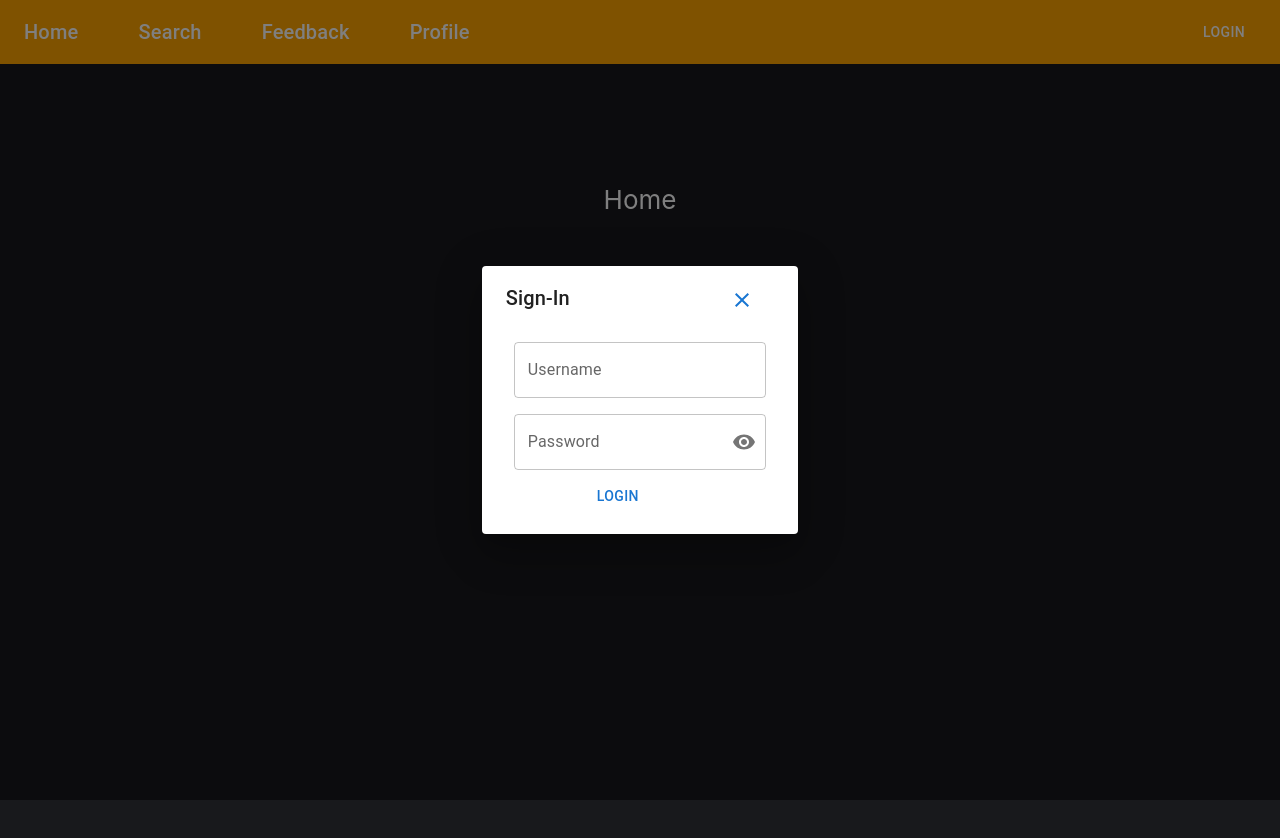
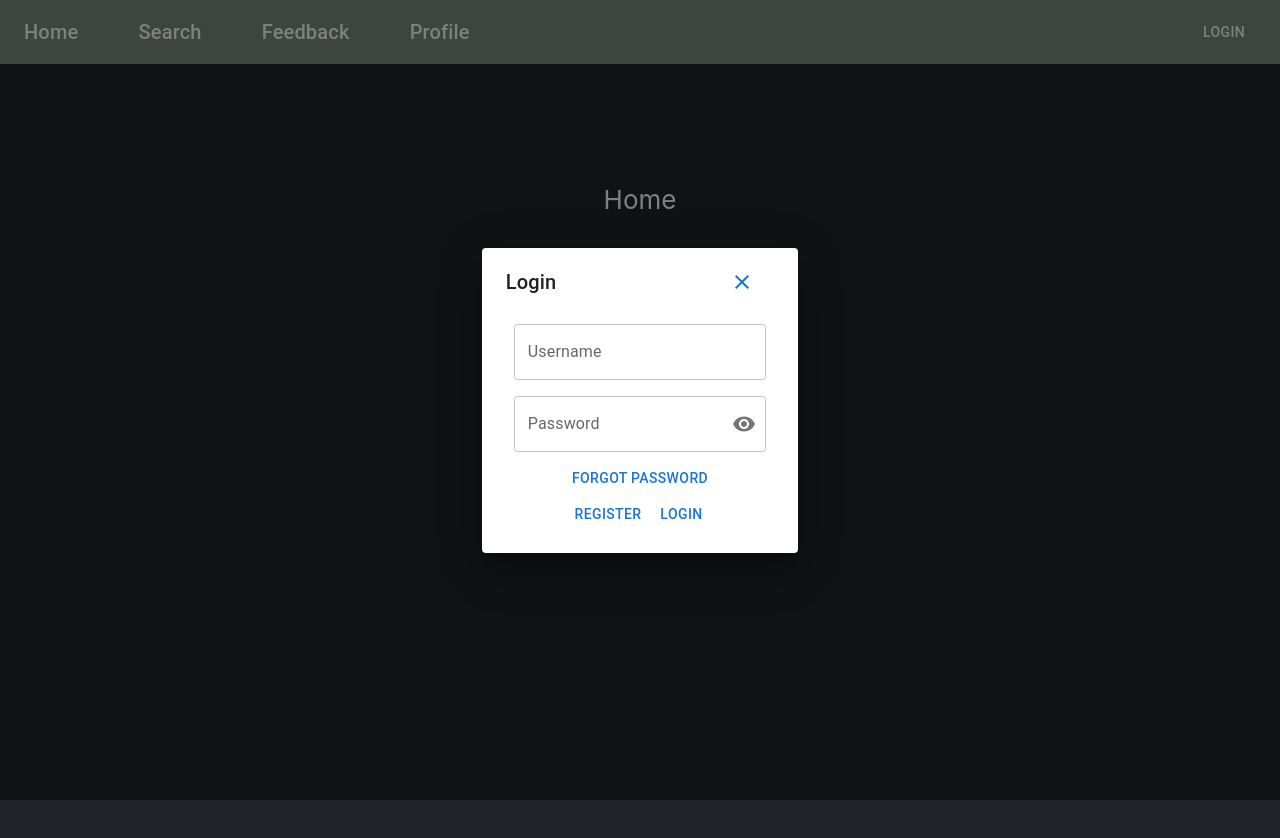
Before and after one commit to tuan882612/nib_nav_c, a React (Create React App) app: page / in a window 1280 px wide. Both pictures are taken after a click on the button "LOGIN". Shown: the top 838 px of the page. Built offline with nearby package versions, Linux system fonts and the light colour scheme.

Commit message:
ux, sessions, api connections
Co-authored-by: Dhrutik-S <Dhrutik-S@users.noreply.github.com>
Co-authored-by: tuan trinh <tuan882612@users.noreply.github.com>

```diff
--- a/public/index.html
+++ b/public/index.html
@@ -4,7 +4,6 @@
     <meta charset="utf-8" />
     <link rel="icon" href="" />
     <meta name="viewport" content="width=device-width, initial-scale=1" />
-    <meta name="theme-color" content="#000000" />
     <title>Nib Nav</title>
   </head>
   <body>
--- a/src/Assets/Styles/Feedback.css
+++ b/src/Assets/Styles/Feedback.css
@@ -1,6 +1,6 @@
 .main-container {
     min-height: 100vh;
-    background-color: #18191c;
+    background-color: #212529;
     color: rgb(255, 255, 255);
     font-size: calc(10px + 2vmin);
 }
--- a/src/Assets/Styles/Home.css
+++ b/src/Assets/Styles/Home.css
@@ -1,7 +1,7 @@
 .body {
   display: flex;
   min-height: 100vh;
-  background-color: #18191c;
+  background-color: #212529;
   color: rgb(255, 255, 255);
   font-size: calc(10px + 2vmin);
 }
--- a/src/Assets/Styles/Search.css
+++ b/src/Assets/Styles/Search.css
@@ -1,7 +1,7 @@
 .body {
     display: flex;
     min-height: 100vh;
-    background-color: #18191c;
+    background-color: #212529;
     color: rgb(255, 255, 255);
     font-size: calc(10px + 2vmin);
     justify-content: center;
--- a/src/Components/Login.js
+++ b/src/Components/Login.js
@@ -6,12 +6,12 @@ import {
 	InputLabel,
 	IconButton,
 	Button,
-	TextField
+	TextField,
 } from '@mui/material';
 import Visibility from '@mui/icons-material/Visibility';
-import VisibilityOff from '@mui/icons-material/VisibilityOff'
-import { useForm } from "react-hook-form";
-import { useState } from 'react'
+import VisibilityOff from '@mui/icons-material/VisibilityOff';
+import { useForm } from 'react-hook-form';
+import { useState } from 'react';
 import axios from 'axios';
 
 function Login() {
@@ -39,26 +39,29 @@ function Login() {
 
 	const { handleSubmit } = useForm();
 
-  	const onSubmit = (event) => {
-		axios.post('http://localhost:8080/login/', {
-			email:values.username,
-			password:values.password
-		}).then((response) => {
+	const onSubmit = (event) => {
+		const body = {
+			email: values.username,
+			password: values.password,
+		};
+
+		axios.post('http://localhost:8080/login/', body).then((response) => {
 			if (response.status === 200) {
-				sessionStorage.setItem("Id",values.username)
-				console.log(sessionStorage.getItem("Id"),response.data);
+				sessionStorage.setItem('id', values.username);
+				sessionStorage.setItem("login", true)
+				console.log(sessionStorage.getItem('id'), response.data);
 			} else {
-				console.log("Invalid input")
+				console.log('Invalid input');
 			}
 		});
-	}
+	};
 
 	return (
 		<div>
 			<form onSubmit={handleSubmit(onSubmit)}>
 				<div>
 					<FormControl
-						sx={{ m: 1, width: '25ch'}}
+						sx={{ m: 1, width: '25ch' }}
 						variant='outlined'
 					>
 						<InputLabel>Username</InputLabel>
@@ -70,7 +73,7 @@ function Login() {
 						/>
 					</FormControl>
 				</div>
-				<div>
+				<Box sx={{}}>
 					<FormControl
 						sx={{ m: 1, width: '25ch' }}
 						variant='outlined'
@@ -89,18 +92,37 @@ function Login() {
 										onMouseDown={handleMouseDownPassword}
 										edge='end'
 									>
-										{values.showPassword ?
-										(<VisibilityOff />) : (<Visibility />)}
+										{values.showPassword ? (
+											<VisibilityOff />
+										) : (
+											<Visibility />
+										)}
 									</IconButton>
 								</InputAdornment>
 							}
 							label='Password'
 						/>
 					</FormControl>
-				</div>
-				<Button sx={{ml: 10}} type="submit">
-					login
-				</Button>
+				</Box>
+				<Box
+					sx={{
+						display: 'flex',
+						justifyContent: 'center',
+						alignContent: 'center',
+					}}
+				>
+					<Button type='submit'>forgot password</Button>
+				</Box>
+				<Box
+					sx={{
+						display: 'flex',
+						alignItems: 'center',
+						justifyContent: 'center',
+					}}
+				>
+					<Button type='submit'>register</Button>
+					<Button type='submit'>login</Button>
+				</Box>
 			</form>
 		</div>
 	);
--- a/src/Components/NavigationBar.js
+++ b/src/Components/NavigationBar.js
@@ -6,7 +6,6 @@ import {
 	Toolbar,
 	AppBar,
 	Box,
-	autocompleteClasses,
 } from '@mui/material';
 import { useNavigate } from 'react-router-dom';
 import MenuIcon from '@mui/icons-material/Menu';
@@ -20,7 +19,7 @@ function NavigationBar() {
 	return (
 		<AppBar
 			position='static'
-			sx={{ bgcolor: 'orange' }}
+			sx={{ bgcolor: '#788c7c' }}
 		>
 			<Toolbar sx={{ justifyContent: 'space-between', display: 'flex' }}>
 				{/* <IconButton
@@ -87,7 +86,7 @@ function NavigationBar() {
 					Login
 				</Button>
 				<Popup
-					title={'Sign-In'}
+					title={'Login'}
 					openPopup={openPopup}
 					setOpenPopup={setOpenPopup}
 					color='inherit'
--- a/src/Components/Popup.js
+++ b/src/Components/Popup.js
@@ -14,7 +14,13 @@ function Popup(props) {
 	return (
 		<Dialog open={openPopup}>
 			<DialogTitle>
-				<div style={{ display: 'flex' }}>
+				<div
+					style={{
+						display: 'flex',
+						justifyContent: 'center',
+						alignItems: 'center',
+					}}
+				>
 					<Typography
 						variant='h6'
 						component='div'
--- a/src/Pages/Feedback.js
+++ b/src/Pages/Feedback.js
@@ -4,7 +4,8 @@ import axios from 'axios';
 import { Pause } from '@mui/icons-material';
 import SelectInput from '@mui/material/Select/SelectInput';
 
-const baseURL = 'tuan';
+const createURL = 'http://localhost:8080/feedback/create';
+const fetchURL = 'http://localhost:8080/feedback/get/';
 const regex = /^[^s@]+@[^s@]+.[^s@]+$/;
 
 function Feedback() {
@@ -16,17 +17,28 @@ function Feedback() {
 	const commentRef = useRef(null);
 
 	const sendFeedback = () => {
-		if (name !== '' && email !== '' && comment !== '') {
-			const feedback = {
-				name: name,
-				email: email,
-				comment: comment,
-			};
+		const feedback = {
+			name: nameRef.current.value,
+			email: emailRef.current.value,
+			comment: commentRef.current.value,
+		};
 
-			// axios.post(baseURL, feedback).then((response) => {
-			// 	console.log(response);
-			// });
-		}
+		axios.post(createURL, feedback).then((response) => {
+			console.log(response);
+		});
+		// if (name !== '' && email !== '' && comment !== '') {
+		// 	const feedback = {
+		// 		name: nameRef.current.value,
+		// 		email: emailRef.current.value,
+		// 		comment: commentRef.current.value,
+		// 	};
+
+		// 	console.log(feedback);
+
+		// 	axios.post(createURL, feedback).then((response) => {
+		// 		console.log(response);
+		// 	});
+		// }
 	};
 
 	// useEffect(() => {
@@ -53,10 +65,11 @@ function Feedback() {
 		<div className='main-container'>
 			<form
 				onSubmit={() => {
-					setName(nameRef.current.value);
-					setEmail(emailRef.current.value);
-					setComment(commentRef.current.value);
+					// setName(nameRef.current.value);
+					// setEmail(emailRef.current.value);
+					// setComment(commentRef.current.value);
 					sendFeedback();
+					return false;
 				}}
 				className='inputs'
 			>
--- a/src/Pages/Search.js
+++ b/src/Pages/Search.js
@@ -25,7 +25,8 @@ const StyledInputBase = styled(InputBase)(({ theme }) => ({
 	color: 'white',
 	width: '22rem',
 	'& .MuiInputBase-input': {
-		padding: theme.spacing(1, 1, 1, 0),
+		margin: theme.spacing('0.5rem', '0.1rem'),
+		// padding: theme.spacing(1, 1, 1, 0),
 	},
 }));
 
@@ -165,7 +166,7 @@ function Search() {
 		}
 	}, [originLocation, map]);
 
-	if (!isLoaded) return <div>Load...</div>;
+	if (!isLoaded) return <div className='body'></div>;
 
 	return (
 		<div className='body'>
--- a/src/index.js
+++ b/src/index.js
@@ -1,10 +1,12 @@
 import './Assets/Styles/index.css';
+import axios from 'axios';
 import React from 'react';
 import ReactDOM from 'react-dom/client';
 import { BrowserRouter as Router, Route, Routes } from 'react-router-dom';
 
 import NavigationBar from './Components/NavigationBar';
 
+import checkSession from './utils/UserUtilities';
 import Home from './Pages/Home';
 import Feedback from './Pages/Feedback';
 import Profile from './Pages/Profile';
@@ -12,13 +14,8 @@ import Search from './Pages/Search';
 
 const root = ReactDOM.createRoot(document.getElementById('root'));
 
-function foo(){
-    console.log('function is being called')
-}
-
-setInterval(function(){
-    foo()
-}, 30000)
+sessionStorage.setItem("login", false)
+sessionStorage.setItem("id", "")
 
 root.render(
 	<Router>
@@ -32,8 +29,7 @@ root.render(
 				path='/search'
 				element={<Search />}
 			/>
-			<Route
-				path='/feedback'
+			<Route path='/feedback'
 				element={<Feedback />}
 			/>
 			<Route
--- /dev/null
+++ b/src/utils/UserUtilities.js
@@ -0,0 +1,14 @@
+import axios from 'axios';
+
+export default function checkSession() {
+    console.log('Checking for sessions')
+
+	axios.get('http://localhost:8080/verify/'+sessionStorage.getItem("id"))
+	.then((response) => {
+		console.log("Session valid")
+	}).catch((error) => {
+		sessionStorage.setItem("login", false)
+		sessionStorage.setItem("id", "")
+		console.log("Session timeout")
+	})
+}
```
Also changed, not shown: src/App.js (added).
